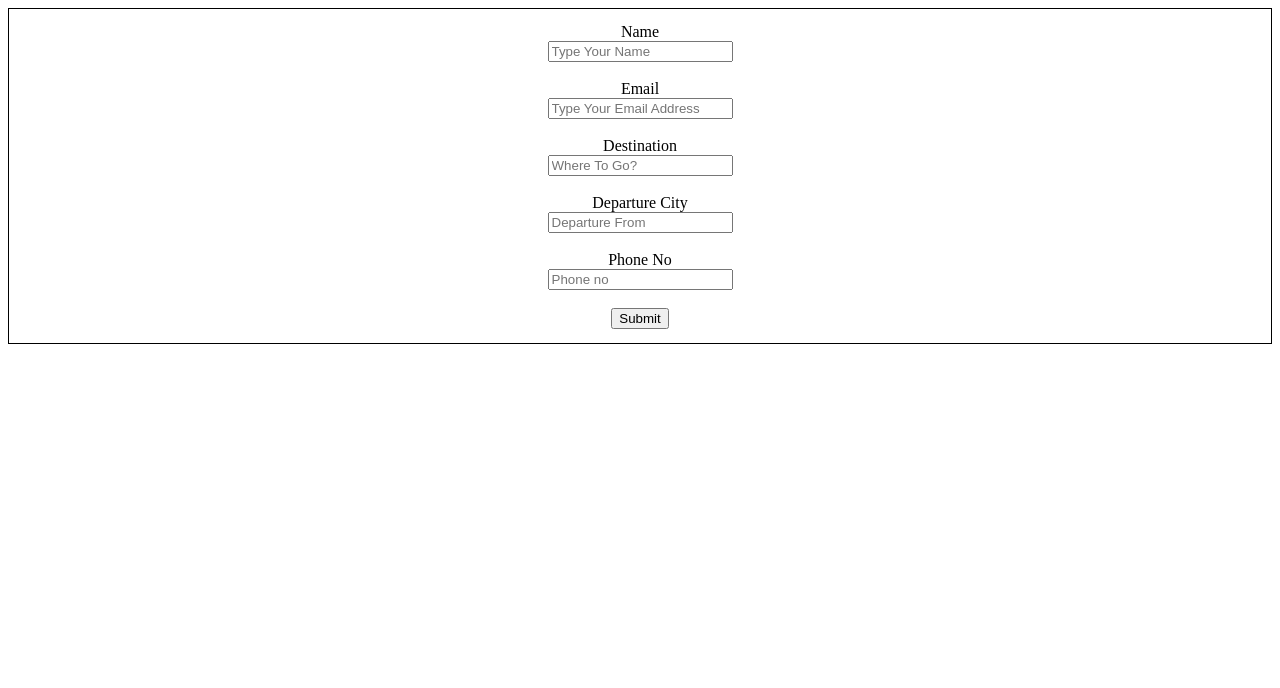
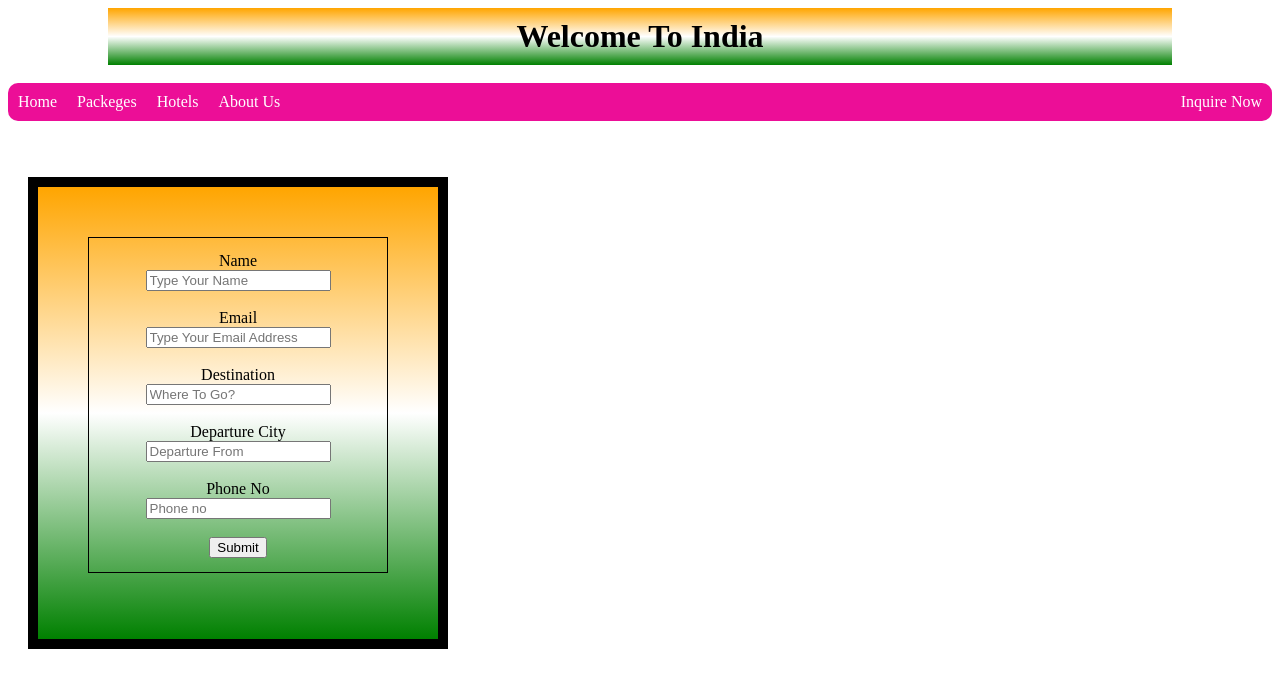
Before and after one commit to suraj9325/Index.html, a plain HTML site: page Enquiry.html in a window 1280 px wide. Drawn offline with Linux system fonts and the light colour scheme.

Commit message:
Update Enquiry.html

```diff
--- a/Enquiry.html
+++ b/Enquiry.html
@@ -1,7 +1,17 @@
 <html>
     <head>
         <title>Enquiry</title>
+        <link rel="stylesheet" href="stylesheet.css">
         <style>
+            div {
+                background-color: lightgrey;
+                width: 300px;
+                border: 10px solid black ;
+                padding: 50px;
+                margin: 20px;
+                text-align: center;
+                background-image: linear-gradient(orange,white,green);
+            }
             form{
                 text-align: center;
                 border: 1px solid black;
@@ -11,6 +21,15 @@
         </style>
     </head>
     <body>
+        <h1 class="india">Welcome To India</h1><br>
+        <ul>
+            <li><a href="index.html" target="_self">Home</a></li>
+            <li><a href="packeges.html">Packeges</a></li>
+            <li><a href="hotels.html" target="_blank">Hotels</a></li>
+            <li><a href="aboutus.html">About Us</a></li>
+            <li style="float:right"><a href="Enquiry.html" target="_blank">Inquire Now</a></li>
+        </ul><br><br>
+        <div>
         <form action="action_pahe.php">
             <label for="fname">Name</label><br>
             <input type="text" id="fname" name="name" placeholder="Type Your Name" required><br><br>
@@ -24,5 +43,6 @@
             <input type="tel" id="no" name="no" placeholder="Phone no" pattern="[0-9]{4}-[0-9]{2}-[0-9]{4}" required><br><br>
             <button type="submit">Submit</button>
         </form>
+        </div>
     </body>
 </html>
```
